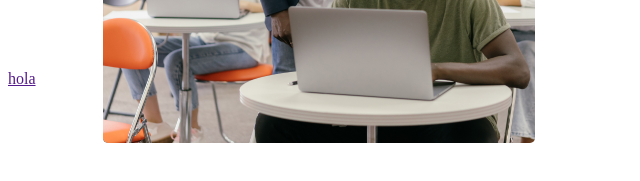
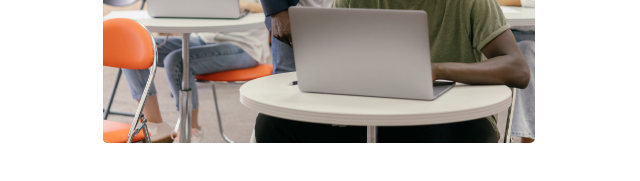
Before and after one commit to Rinaplata/PaginaWebFinal, a plain HTML site: page index.html in a window 1280 px wide. Shown: the part 433-614 px from the top of the page, 0-640 px from the left. Drawn offline with Linux system fonts and the light colour scheme.

Commit message:
correccion

```diff
--- a/index.html
+++ b/index.html
@@ -39,6 +39,6 @@
        <button id="ingresar" onclick="">Ingresar</button>
 
     </div>
-<a href="">hola</a>
+
 </body>
 </html>
```
